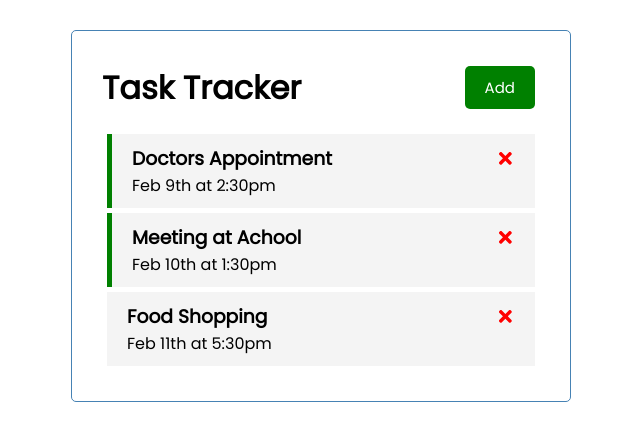
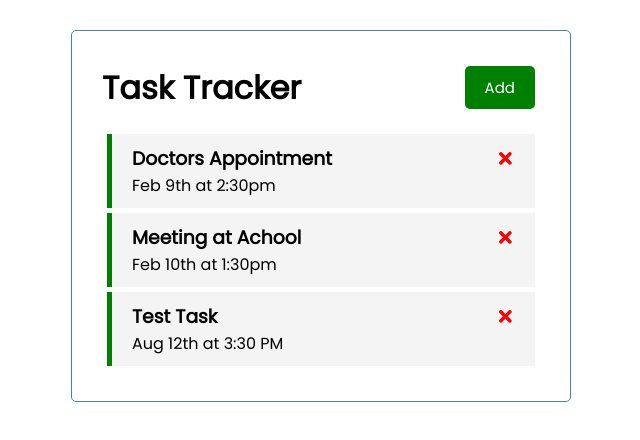
Before and after one commit to aaganja/react-task-tracker, a React (Create React App) app: page / in a window 1280 px wide. Shown: the top 440 px of the page, without its empty margins (319-959 px from the left). Built offline with nearby package versions, Linux system fonts and the light colour scheme; data requests are answered from the project's data file.

Commit message:
Add and delete tasks

```diff
--- a/db.json
+++ b/db.json
@@ -5,16 +5,18 @@
       "text": "Doctors Appointment",
       "day": "Feb 9th at 2:30pm",
       "reminder": true
-  },{
+    },
+    {
       "id": 2,
       "text": "Meeting at Achool",
       "day": "Feb 10th at 1:30pm",
       "reminder": true
-  },{
-    "id": 3,
-    "text": "Food Shopping",
-    "day": "Feb 11th at 5:30pm",
-    "reminder": false
+    },
+    {
+      "text": "Test Task",
+      "day": "Aug 12th at 3:30 PM",
+      "reminder": true,
+      "id": 3
     }
   ]
 }
--- a/src/App.js
+++ b/src/App.js
@@ -27,14 +27,29 @@ const App = () => {
   }
 
   // Add Task
-  const addTask = (task) => {
-    const id = Math.floor(Math.random()*10000)+1
-    const newTask = {id, ...task}
-    setTasks([...tasks, newTask])
+  const addTask = async (task) => {
+    const res = await fetch('http://localhost:5000/tasks', {
+      method: 'POST',
+      headers: {
+        'content-type': 'application/json'
+      },
+      body: JSON.stringify(task)
+    })
+
+    const data = await res.json()
+
+    setTasks([...tasks, data])
+
+    // const id = Math.floor(Math.random()*10000)+1
+    // const newTask = {id, ...task}
+    // setTasks([...tasks, newTask])
   }
 
   // Delete Task
-  const deleteTask = (id) => {
+  const deleteTask = async (id) => {
+    await fetch(`http://localhost:5000/tasks/${id}`,{
+      method: 'DELETE'
+    })
     setTasks(tasks.filter( (task) => task.id !== id ))
   }
 
```
Lines whose indentation alone changed are shown as unchanged.
